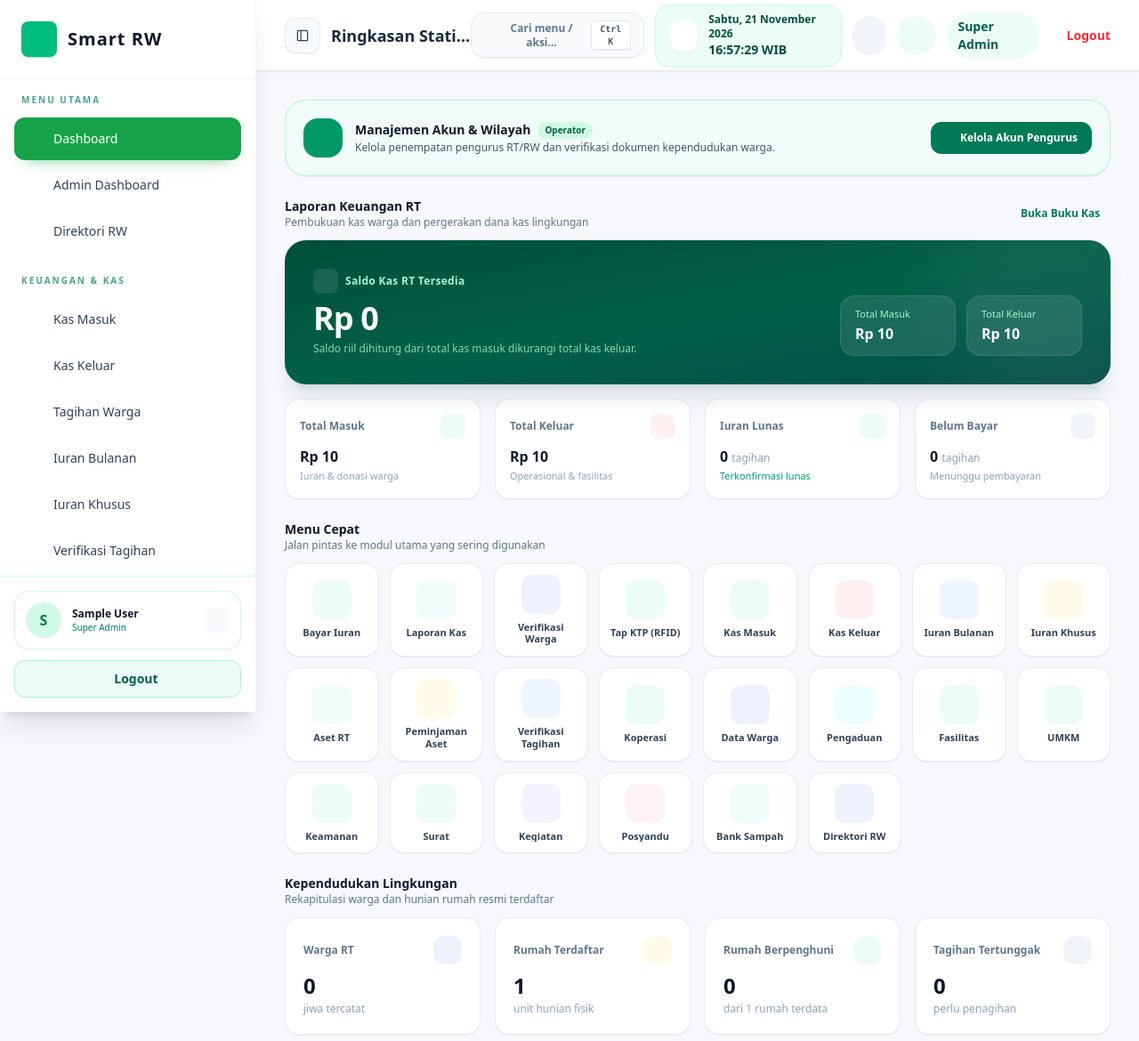
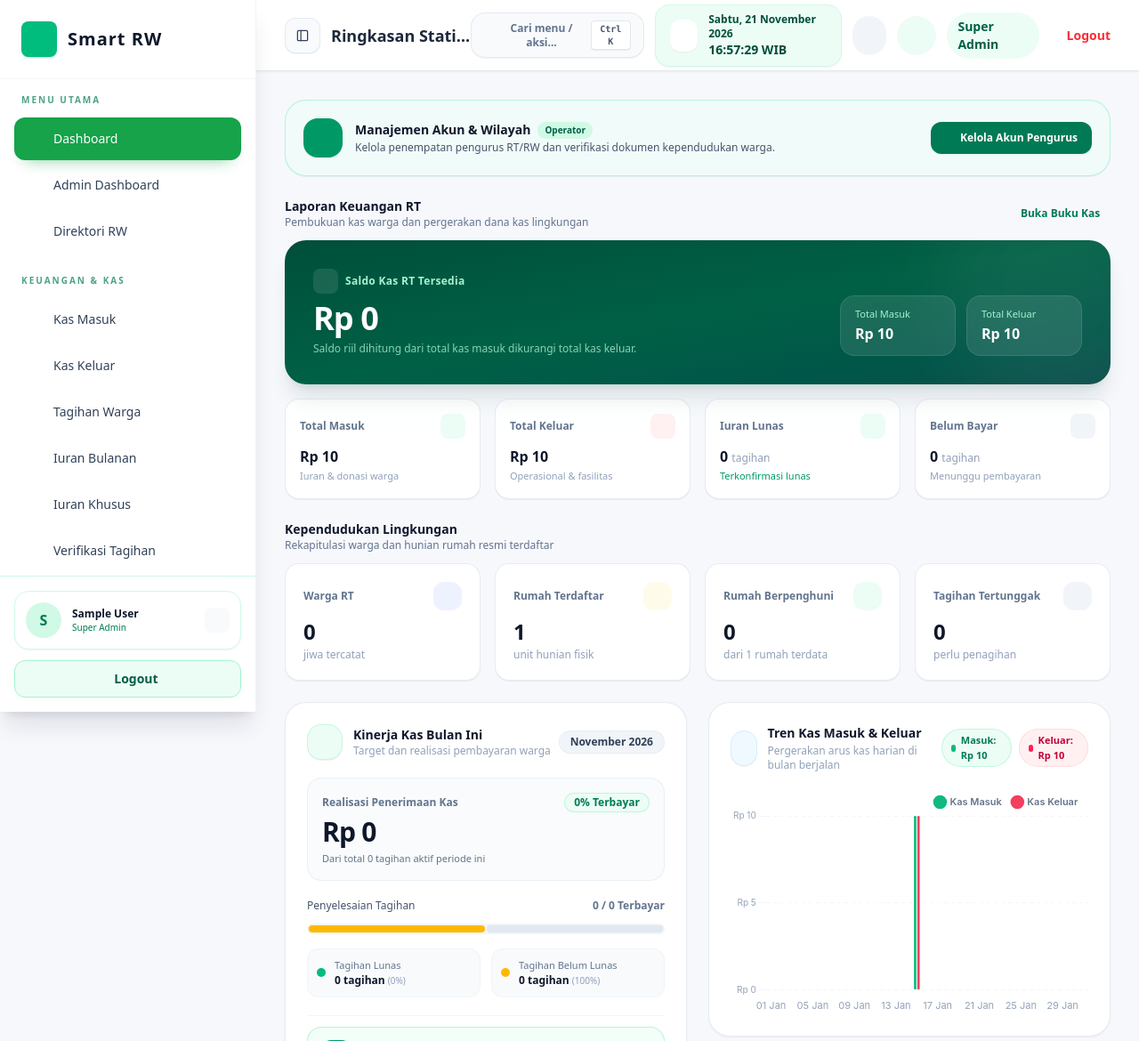
Before and after one commit to DimasWaldy/kas-rt-laravel, a Laravel app: page /dashboard in a window 1280 px wide. Shown: the top 1170 px of the page at 89% size. Run offline with Laravel 12, Linux system fonts and the light colour scheme; a user stored in the database is signed in; data comes from the database, SQL or seed files in the repository; tables that the repository leaves empty hold one stand-in row (values such as "Sample post"); data that the repository does not hold is empty; style sheets or scripts are compiled from the project's sources; parts of the project's set-up code (start-up, migrations or seed data) failed here and were passed over; some web fonts are replaced.

Commit message:
fix(dashboard): sembunyikan menu cepat pada layar desktop (khusus mobile)

```diff
--- a/resources/views/dashboard.blade.php
+++ b/resources/views/dashboard.blade.php
@@ -477,7 +477,7 @@
     }));
 @endphp
 @if(count($quickActions) > 0)
-<div>
+<div class="block lg:hidden">
     <div class="mb-3 flex items-center justify-between">
         <div>
             <h2 class="text-sm font-bold text-slate-900 dark:text-slate-100">Menu Cepat</h2>
```
